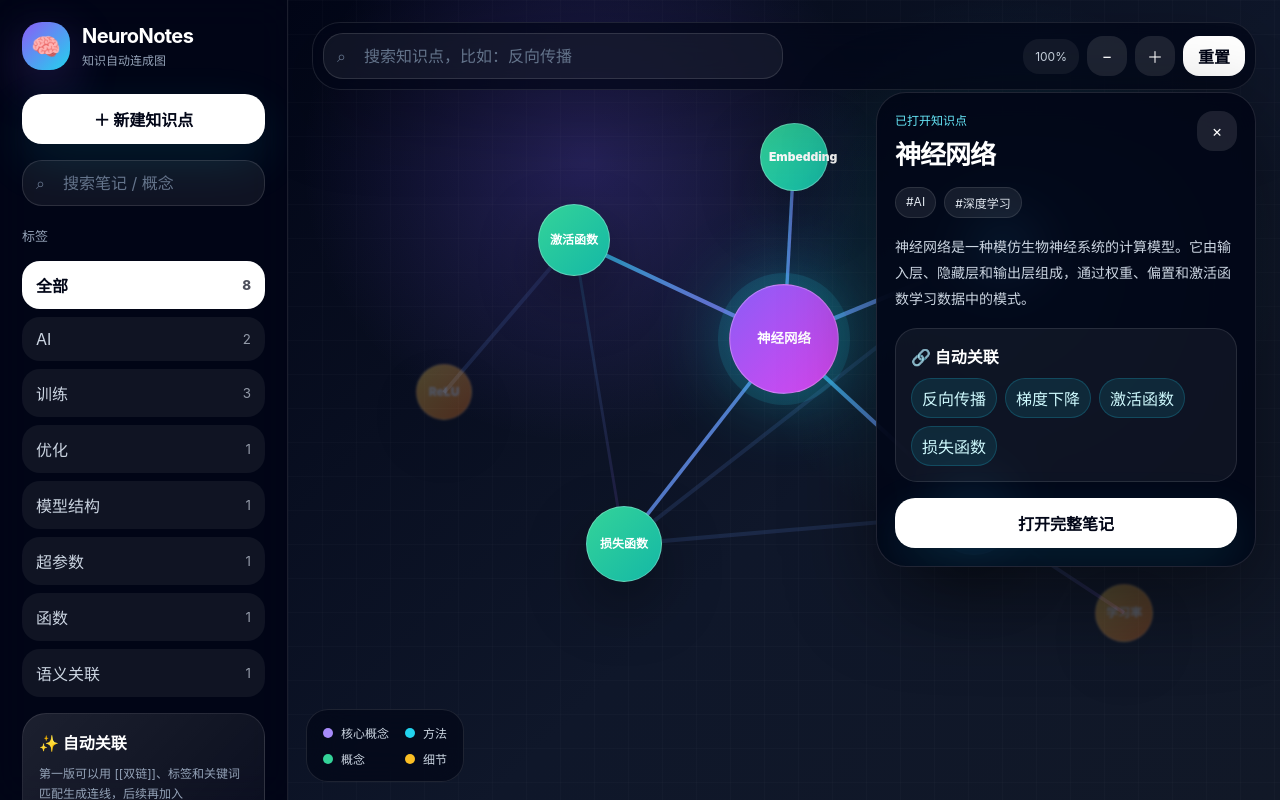
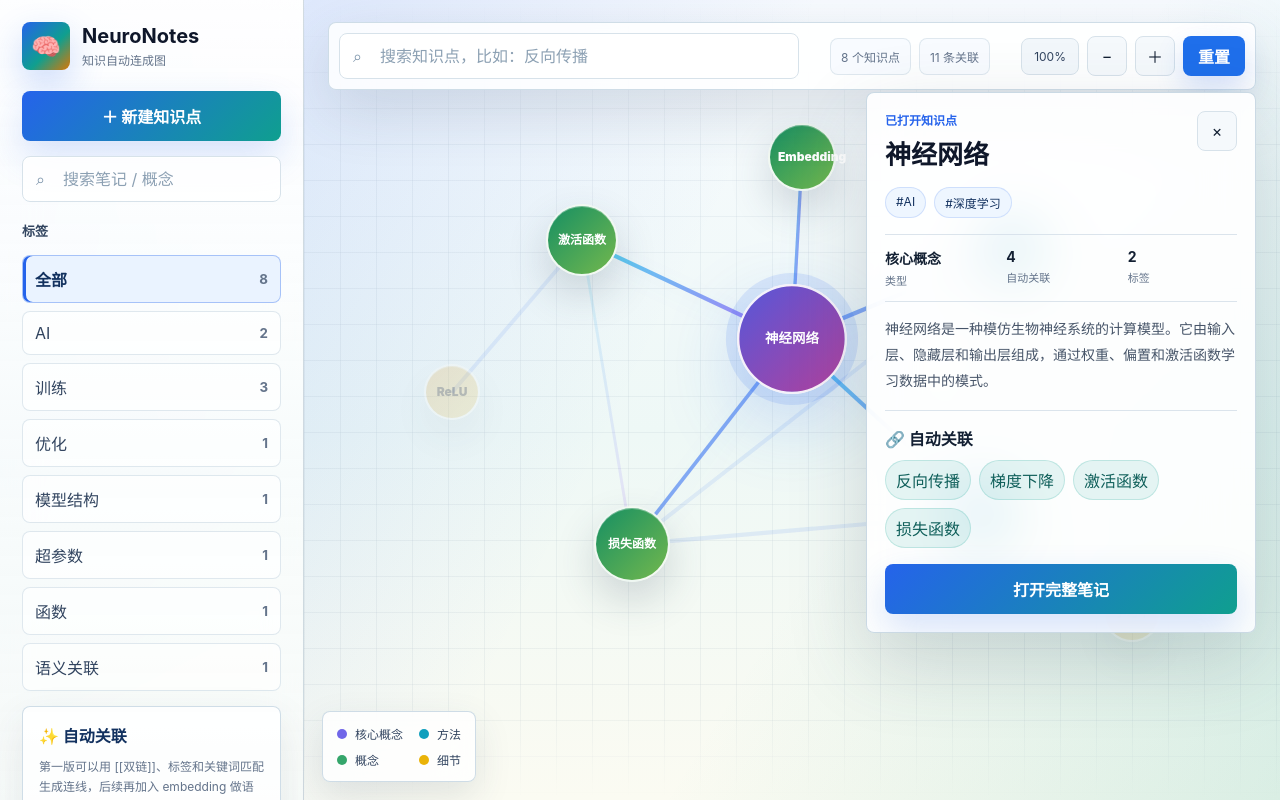
Before and after one commit to Lanceashire/neuro-notes, a React (Vite) app: page / in a window 1280 px wide. Built offline with nearby package versions, Linux system fonts and the light colour scheme.

Commit message:
这是一坨屎

```diff
--- a/src/App.tsx
+++ b/src/App.tsx
@@ -123,6 +123,13 @@ const edges: Edge[] = [
 
 const tags = ['全部', 'AI', '训练', '优化', '模型结构', '超参数', '函数', '语义关联'];
 
+const noteTypeLabels: Record<NoteType, string> = {
+  core: '核心概念',
+  method: '方法',
+  concept: '概念',
+  detail: '细节',
+};
+
 function App() {
   const [selectedNoteId, setSelectedNoteId] = useState('nn');
   const [selectedTag, setSelectedTag] = useState('全部');
@@ -132,6 +139,7 @@ function App() {
   const dragStart = useRef({ x: 0, y: 0, panX: 0, panY: 0 });
 
   const selectedNote = notes.find((note) => note.id === selectedNoteId) ?? null;
+  const selectedRelationCount = selectedNote?.links.length ?? 0;
   const noteMap = useMemo(() => Object.fromEntries(notes.map((note) => [note.id, note])), []);
 
   const visibleIds = useMemo(() => {
@@ -234,6 +242,11 @@ function App() {
             <input placeholder="搜索知识点，比如：反向传播" />
           </label>
 
+          <div className="graph-summary">
+            <span>{notes.length} 个知识点</span>
+            <span>{edges.length} 条关联</span>
+          </div>
+
           <div className="zoom-tools">
             <span className="zoom-label">{Math.round(zoom * 100)}%</span>
             <button onClick={zoomOut} className="round-button">−</button>
@@ -331,6 +344,21 @@ function App() {
               ))}
             </div>
 
+            <div className="note-stats">
+              <span>
+                <b>{noteTypeLabels[selectedNote.type]}</b>
+                <small>类型</small>
+              </span>
+              <span>
+                <b>{selectedRelationCount}</b>
+                <small>自动关联</small>
+              </span>
+              <span>
+                <b>{selectedNote.tags.length}</b>
+                <small>标签</small>
+              </span>
+            </div>
+
             <p className="note-content">{selectedNote.content}</p>
 
             <div className="relation-box">
--- a/src/styles.css
+++ b/src/styles.css
@@ -1,3 +1,18 @@
+:root {
+  --ink: #132033;
+  --ink-soft: #31445f;
+  --muted: #64748b;
+  --line: #d7e2ea;
+  --line-strong: #bfd1df;
+  --surface: rgba(255, 255, 255, 0.82);
+  --surface-strong: #ffffff;
+  --blue: #2563eb;
+  --teal: #0f9f8f;
+  --green: #239160;
+  --amber: #d97706;
+  --shadow: 0 20px 60px rgba(49, 68, 92, 0.16);
+}
+
 * {
   box-sizing: border-box;
 }
@@ -10,7 +25,7 @@ body,
 
 body {
   margin: 0;
-  background: #020617;
+  background: #eef4f8;
 }
 
 button,
@@ -28,28 +43,32 @@ button {
   width: 100%;
   display: flex;
   overflow: hidden;
-  color: white;
+  color: var(--ink);
   font-family: Inter, ui-sans-serif, system-ui, -apple-system, BlinkMacSystemFont, "Segoe UI", sans-serif;
-  background: #020617;
+  background:
+    linear-gradient(120deg, rgba(37, 99, 235, 0.09), rgba(37, 99, 235, 0) 36%),
+    linear-gradient(300deg, rgba(15, 159, 143, 0.11), rgba(15, 159, 143, 0) 40%),
+    linear-gradient(180deg, #f8fbff 0%, #edf7f6 58%, #fbfbf1 100%);
 }
 
 .sidebar {
-  width: 288px;
+  width: 304px;
   flex: none;
   display: none;
   flex-direction: column;
-  gap: 16px;
+  gap: 15px;
   padding: 22px;
-  border-right: 1px solid rgba(255, 255, 255, 0.1);
-  background: rgba(2, 6, 23, 0.82);
+  border-right: 1px solid rgba(132, 155, 175, 0.36);
+  background: linear-gradient(180deg, rgba(255, 255, 255, 0.92), rgba(247, 251, 251, 0.76));
   backdrop-filter: blur(18px);
+  box-shadow: 14px 0 40px rgba(49, 68, 92, 0.08);
 }
 
 .brand {
   display: flex;
   align-items: center;
   gap: 12px;
-  margin-bottom: 8px;
+  margin-bottom: 6px;
 }
 
 .brand-logo {
@@ -57,33 +76,43 @@ button {
   height: 48px;
   display: grid;
   place-items: center;
-  border-radius: 20px;
-  background: linear-gradient(135deg, #8b5cf6, #22d3ee);
-  box-shadow: 0 16px 50px rgba(139, 92, 246, 0.28);
+  border-radius: 8px;
+  background: linear-gradient(135deg, #2563eb, #0f9f8f 58%, #d97706);
+  box-shadow: 0 14px 34px rgba(37, 99, 235, 0.22);
+  color: white;
   font-size: 24px;
 }
 
 .brand h1 {
   margin: 0;
+  color: #0f172a;
   font-size: 20px;
-  letter-spacing: -0.03em;
+  letter-spacing: 0;
 }
 
 .brand p {
   margin: 3px 0 0;
-  color: #94a3b8;
+  color: var(--muted);
   font-size: 12px;
 }
 
 .primary-button,
 .open-note-button {
   width: 100%;
-  border-radius: 20px;
+  border-radius: 8px;
   padding: 13px 16px;
-  color: #020617;
-  background: white;
+  color: white;
+  background: linear-gradient(135deg, var(--blue), var(--teal));
   font-weight: 800;
-  box-shadow: 0 18px 50px rgba(34, 211, 238, 0.12);
+  box-shadow: 0 16px 36px rgba(37, 99, 235, 0.18);
+  transition: transform 0.18s ease, box-shadow 0.18s ease, filter 0.18s ease;
+}
+
+.primary-button:hover,
+.open-note-button:hover {
+  transform: translateY(-1px);
+  filter: saturate(1.04);
+  box-shadow: 0 20px 44px rgba(37, 99, 235, 0.22);
 }
 
 .search-box,
@@ -97,28 +126,38 @@ button {
 .top-search span {
   position: absolute;
   left: 14px;
-  color: #64748b;
+  color: #7891a8;
 }
 
 .search-box input,
 .top-search input {
   width: 100%;
-  border: 1px solid rgba(255, 255, 255, 0.12);
+  border: 1px solid var(--line);
   outline: none;
-  border-radius: 20px;
+  border-radius: 8px;
   padding: 12px 14px 12px 40px;
-  background: rgba(255, 255, 255, 0.06);
-  color: white;
+  background: rgba(255, 255, 255, 0.86);
+  color: var(--ink);
+  box-shadow: 0 1px 0 rgba(255, 255, 255, 0.8) inset;
+  transition: border-color 0.18s ease, box-shadow 0.18s ease, background 0.18s ease;
+}
+
+.search-box input:focus,
+.top-search input:focus {
+  border-color: rgba(37, 99, 235, 0.55);
+  background: white;
+  box-shadow: 0 0 0 4px rgba(37, 99, 235, 0.1);
 }
 
 .search-box input::placeholder,
 .top-search input::placeholder {
-  color: #64748b;
+  color: #8ca0b3;
 }
 
 .sidebar-title {
-  color: #94a3b8;
+  color: var(--ink-soft);
   font-size: 13px;
+  font-weight: 800;
   margin-top: 4px;
 }
 
@@ -133,33 +172,49 @@ button {
   display: flex;
   justify-content: space-between;
   align-items: center;
-  padding: 12px 14px;
-  border-radius: 18px;
-  color: #cbd5e1;
-  background: rgba(255, 255, 255, 0.06);
+  padding: 11px 12px;
+  border-radius: 8px;
+  color: var(--ink-soft);
+  background: rgba(255, 255, 255, 0.64);
+  border: 1px solid rgba(215, 226, 234, 0.78);
+  transition: transform 0.18s ease, border-color 0.18s ease, background 0.18s ease;
+}
+
+.tag-button:hover {
+  transform: translateX(2px);
+  border-color: rgba(37, 99, 235, 0.28);
+  background: white;
 }
 
 .tag-button.active {
-  background: white;
-  color: #020617;
+  color: #12315f;
+  background: #eaf3ff;
+  border-color: rgba(37, 99, 235, 0.34);
+  box-shadow: inset 3px 0 0 var(--blue);
   font-weight: 800;
 }
 
 .tag-button small {
-  opacity: 0.7;
+  color: var(--muted);
+  font-weight: 700;
 }
 
 .ai-card {
   margin-top: auto;
   padding: 16px;
-  border-radius: 24px;
-  border: 1px solid rgba(255, 255, 255, 0.1);
-  background: linear-gradient(135deg, rgba(255, 255, 255, 0.11), rgba(255, 255, 255, 0.04));
+  border-radius: 8px;
+  border: 1px solid rgba(191, 209, 223, 0.74);
+  background: rgba(255, 255, 255, 0.74);
+  box-shadow: 0 16px 40px rgba(49, 68, 92, 0.1);
+}
+
+.ai-card strong {
+  color: #12315f;
 }
 
 .ai-card p {
   margin: 10px 0 0;
-  color: #94a3b8;
+  color: var(--muted);
   font-size: 12px;
   line-height: 1.7;
 }
@@ -182,11 +237,11 @@ button {
   justify-content: space-between;
   gap: 12px;
   padding: 10px;
-  border-radius: 28px;
-  border: 1px solid rgba(255, 255, 255, 0.1);
-  background: rgba(2, 6, 23, 0.72);
+  border-radius: 8px;
+  border: 1px solid rgba(191, 209, 223, 0.74);
+  background: rgba(255, 255, 255, 0.84);
   backdrop-filter: blur(20px);
-  box-shadow: 0 24px 80px rgba(0, 0, 0, 0.25);
+  box-shadow: var(--shadow);
 }
 
 .mobile-brand {
@@ -198,12 +253,13 @@ button {
 
 .mobile-brand strong {
   display: block;
+  color: var(--ink);
   font-size: 14px;
 }
 
 .mobile-brand span {
   display: block;
-  color: #94a3b8;
+  color: var(--muted);
   font-size: 11px;
 }
 
@@ -211,6 +267,22 @@ button {
   display: none;
   flex: 1;
   max-width: 460px;
+}
+
+.graph-summary {
+  display: none;
+  align-items: center;
+  gap: 8px;
+  color: var(--muted);
+  font-size: 12px;
+  white-space: nowrap;
+}
+
+.graph-summary span {
+  padding: 9px 10px;
+  border-radius: 8px;
+  border: 1px solid rgba(215, 226, 234, 0.76);
+  background: rgba(248, 251, 255, 0.88);
 }
 
 .zoom-tools {
@@ -221,11 +293,12 @@ button {
 
 .zoom-label {
   display: none;
-  color: #cbd5e1;
+  color: var(--ink-soft);
   font-size: 12px;
   padding: 10px 12px;
-  border-radius: 16px;
-  background: rgba(255, 255, 255, 0.06);
+  border-radius: 8px;
+  background: #f2f7fb;
+  border: 1px solid var(--line);
 }
 
 .round-button {
@@ -233,19 +306,28 @@ button {
   height: 40px;
   display: grid;
   place-items: center;
-  border-radius: 16px;
-  color: white;
-  background: rgba(255, 255, 255, 0.1);
+  border-radius: 8px;
+  color: var(--ink);
+  background: #f5f9fc;
+  border: 1px solid var(--line);
+  transition: transform 0.18s ease, border-color 0.18s ease, background 0.18s ease;
+}
+
+.round-button:hover {
+  transform: translateY(-1px);
+  border-color: rgba(37, 99, 235, 0.34);
+  background: white;
 }
 
 .reset-button {
   display: none;
   height: 40px;
   padding: 0 15px;
-  border-radius: 16px;
-  color: #020617;
-  background: white;
+  border-radius: 8px;
+  color: white;
+  background: #1f6feb;
   font-weight: 800;
+  box-shadow: 0 12px 28px rgba(37, 99, 235, 0.18);
 }
 
 .graph-area {
@@ -255,9 +337,9 @@ button {
   touch-action: none;
   cursor: grab;
   background:
-    radial-gradient(circle at 30% 20%, rgba(125, 92, 255, 0.25), transparent 30%),
-    radial-gradient(circle at 72% 34%, rgba(34, 211, 238, 0.19), transparent 31%),
-    linear-gradient(135deg, #020617, #0f172a 56%, #111827);
+    linear-gradient(116deg, rgba(37, 99, 235, 0.12) 0%, rgba(37, 99, 235, 0) 38%),
+    linear-gradient(302deg, rgba(15, 159, 143, 0.14) 0%, rgba(15, 159, 143, 0) 42%),
+    linear-gradient(180deg, #f8fbff 0%, #eef8f6 54%, #fbfbf2 100%);
 }
 
 .graph-area.dragging {
@@ -267,11 +349,12 @@ button {
 .grid-bg {
   position: absolute;
   inset: 0;
-  opacity: 0.18;
+  opacity: 0.58;
   background-image:
-    linear-gradient(rgba(255, 255, 255, 0.1) 1px, transparent 1px),
-    linear-gradient(90deg, rgba(255, 255, 255, 0.1) 1px, transparent 1px);
-  background-size: 34px 34px;
+    linear-gradient(rgba(85, 112, 140, 0.12) 1px, transparent 1px),
+    linear-gradient(90deg, rgba(85, 112, 140, 0.12) 1px, transparent 1px);
+  background-size: 36px 36px;
+  mask-image: linear-gradient(180deg, transparent 0%, black 18%, black 88%, transparent 100%);
 }
 
 .graph-canvas {
@@ -288,6 +371,7 @@ button {
   position: absolute;
   inset: 0;
   overflow: visible;
+  filter: drop-shadow(0 6px 10px rgba(37, 99, 235, 0.08));
 }
 
 .node {
@@ -302,8 +386,8 @@ button {
   font-size: 12px;
   font-weight: 900;
   line-height: 1.2;
-  border: 1px solid rgba(255, 255, 255, 0.28);
-  box-shadow: 0 24px 60px rgba(0, 0, 0, 0.34);
+  border: 2px solid rgba(255, 255, 255, 0.92);
+  box-shadow: 0 18px 42px rgba(49, 68, 92, 0.2), inset 0 1px 0 rgba(255, 255, 255, 0.34);
   transition: opacity 0.2s ease, filter 0.2s ease, transform 0.2s ease, box-shadow 0.2s ease;
 }
 
@@ -312,24 +396,25 @@ button {
 }
 
 .node-core {
-  background: linear-gradient(135deg, #8b5cf6, #d946ef);
+  background: linear-gradient(135deg, #5657d9, #b2419d);
 }
 
 .node-method {
-  background: linear-gradient(135deg, #22d3ee, #3b82f6);
+  background: linear-gradient(135deg, #0f77c9, #12a89c);
 }
 
 .node-concept {
-  background: linear-gradient(135deg, #34d399, #14b8a6);
+  background: linear-gradient(135deg, #168f63, #73b84d);
 }
 
 .node-detail {
-  background: linear-gradient(135deg, #fcd34d, #f97316);
+  color: #362507;
+  background: linear-gradient(135deg, #f0b23d, #f6d55c);
 }
 
 .node.selected {
   transform: translate(-50%, -50%) scale(1.12);
-  box-shadow: 0 0 0 10px rgba(34, 211, 238, 0.12), 0 0 70px rgba(34, 211, 238, 0.45);
+  box-shadow: 0 0 0 10px rgba(37, 99, 235, 0.12), 0 24px 70px rgba(37, 99, 235, 0.24);
   z-index: 10;
 }
 
@@ -340,7 +425,7 @@ button {
 
 .dim-node {
   opacity: 0.28;
-  filter: blur(0.8px);
+  filter: grayscale(0.35);
 }
 
 .legend {
@@ -351,13 +436,14 @@ button {
   display: none;
   grid-template-columns: repeat(2, auto);
   gap: 9px 16px;
-  padding: 14px 16px;
-  border-radius: 22px;
-  border: 1px solid rgba(255, 255, 255, 0.1);
-  background: rgba(2, 6, 23, 0.68);
+  padding: 13px 14px;
+  border-radius: 8px;
+  border: 1px solid rgba(191, 209, 223, 0.76);
+  background: rgba(255, 255, 255, 0.82);
   backdrop-filter: blur(18px);
-  color: #cbd5e1;
+  color: var(--ink-soft);
   font-size: 12px;
+  box-shadow: 0 14px 36px rgba(49, 68, 92, 0.13);
 }
 
 .legend span {
@@ -373,10 +459,10 @@ button {
   display: inline-block;
 }
 
-.dot.core { background: #a78bfa; }
-.dot.method { background: #22d3ee; }
-.dot.concept { background: #34d399; }
-.dot.detail { background: #fbbf24; }
+.dot.core { background: #7066e8; }
+.dot.method { background: #0f9fbd; }
+.dot.concept { background: #35a66b; }
+.dot.detail { background: #eab308; }
 
 .note-panel {
   position: absolute;
@@ -387,11 +473,11 @@ button {
   max-height: min(58vh, 560px);
   overflow: auto;
   padding: 18px;
-  border-radius: 30px;
-  border: 1px solid rgba(255, 255, 255, 0.12);
-  background: rgba(2, 6, 23, 0.91);
+  border-radius: 8px;
+  border: 1px solid rgba(191, 209, 223, 0.82);
+  background: rgba(255, 255, 255, 0.9);
   backdrop-filter: blur(24px);
-  box-shadow: 0 30px 90px rgba(0, 0, 0, 0.48);
+  box-shadow: 0 28px 80px rgba(49, 68, 92, 0.2);
 }
 
 .panel-header {
@@ -403,14 +489,16 @@ button {
 
 .panel-header p {
   margin: 0 0 6px;
-  color: #67e8f9;
+  color: var(--blue);
   font-size: 12px;
+  font-weight: 800;
 }
 
 .panel-header h2 {
   margin: 0;
+  color: #0f172a;
   font-size: 26px;
-  letter-spacing: -0.04em;
+  letter-spacing: 0;
 }
 
 .tag-row {
@@ -423,29 +511,57 @@ button {
 .tag-row span {
   padding: 6px 10px;
   border-radius: 999px;
-  color: #e2e8f0;
+  color: #12315f;
   font-size: 12px;
-  border: 1px solid rgba(255, 255, 255, 0.1);
-  background: rgba(255, 255, 255, 0.08);
+  border: 1px solid rgba(37, 99, 235, 0.16);
+  background: #eef6ff;
+}
+
+.note-stats {
+  display: grid;
+  grid-template-columns: repeat(3, 1fr);
+  gap: 12px;
+  padding: 13px 0;
+  border-top: 1px solid rgba(215, 226, 234, 0.9);
+  border-bottom: 1px solid rgba(215, 226, 234, 0.9);
+}
+
+.note-stats span {
+  display: flex;
+  min-width: 0;
+  flex-direction: column;
+  gap: 4px;
+}
+
+.note-stats b {
+  overflow: hidden;
+  color: var(--ink);
+  font-size: 14px;
+  text-overflow: ellipsis;
+  white-space: nowrap;
+}
+
+.note-stats small {
+  color: var(--muted);
+  font-size: 11px;
 }
 
 .note-content {
-  color: #cbd5e1;
+  color: #475569;
   line-height: 1.85;
   font-size: 14px;
 }
 
 .relation-box {
   margin-top: 16px;
-  padding: 15px;
-  border-radius: 22px;
-  border: 1px solid rgba(255, 255, 255, 0.1);
-  background: rgba(255, 255, 255, 0.05);
+  padding-top: 15px;
+  border-top: 1px solid rgba(215, 226, 234, 0.9);
 }
 
 .relation-box strong {
   display: block;
   margin-bottom: 10px;
+  color: var(--ink);
 }
 
 .relation-box div {
@@ -457,9 +573,9 @@ button {
 .relation-box button {
   padding: 7px 10px;
   border-radius: 999px;
-  color: #cffafe;
-  background: rgba(34, 211, 238, 0.11);
-  border: 1px solid rgba(34, 211, 238, 0.2);
+  color: #0f5f5a;
+  background: rgba(15, 159, 143, 0.1);
+  border: 1px solid rgba(15, 159, 143, 0.18);
 }
 
 .open-note-button {
@@ -482,12 +598,18 @@ button {
     right: 24px;
     bottom: auto;
     top: 92px;
-    width: 380px;
+    width: 390px;
     max-height: calc(100vh - 116px);
   }
 
   .legend {
     display: grid;
+  }
+}
+
+@media (min-width: 900px) {
+  .graph-summary {
+    display: flex;
   }
 }
 
@@ -507,15 +629,25 @@ button {
   }
 }
 
+@media (max-width: 520px) {
+  .topbar {
+    align-items: stretch;
+    gap: 8px;
+  }
+
+  .zoom-tools {
+    margin-left: auto;
+  }
+
+  .mobile-brand span {
+    display: none;
+  }
+}
+
 @media (max-width: 420px) {
   .round-button {
     width: 38px;
     height: 38px;
-    border-radius: 15px;
-  }
-
-  .topbar {
-    border-radius: 24px;
   }
 
   .graph-canvas {
--- a/tsconfig.json
+++ b/tsconfig.json
@@ -10,7 +10,7 @@
     "strict": true,
     "forceConsistentCasingInFileNames": true,
     "module": "ESNext",
-    "moduleResolution": "Node",
+    "moduleResolution": "Bundler",
     "resolveJsonModule": true,
     "isolatedModules": true,
     "noEmit": true,
--- a/vite.config.ts
+++ /dev/null
@@ -1,6 +0,0 @@
-import { defineConfig } from 'vite';
-import react from '@vitejs/plugin-react';
-
-export default defineConfig({
-  plugins: [react()],
-});
```
Also changed, not shown: src/react-app.d.ts (added, +62 -0 lines), 5 other files (tests, documents, lock files or other folders).
